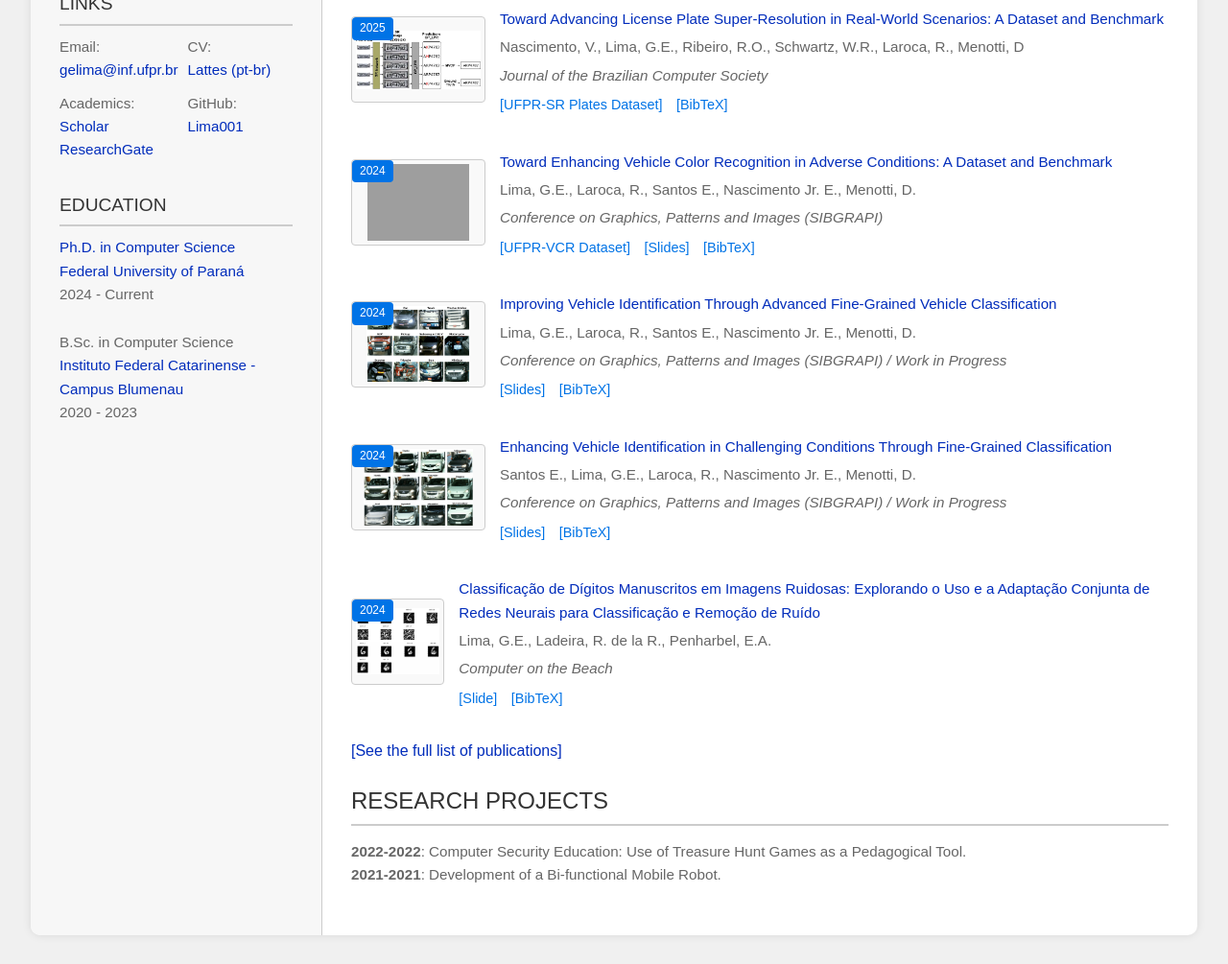
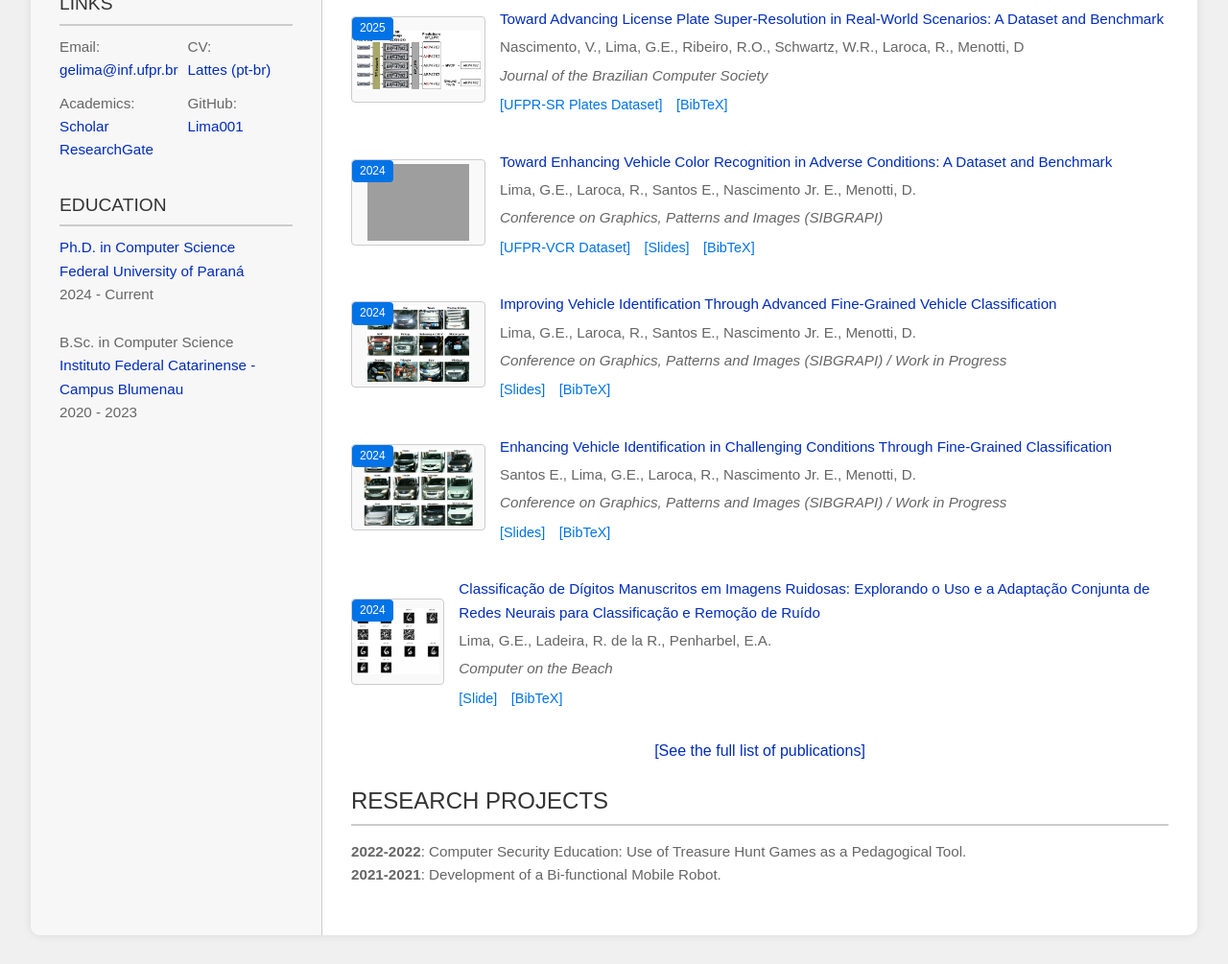
Before and after one commit to Lima001/Lima001.github.io, a plain HTML site: page index.html in a window 1280 px wide. Shown: the part 300-1305 px from the top of the page at 96% size. Drawn offline with Linux system fonts and the light colour scheme; grey boxes are pictures that could not be loaded.

Commit message:
Center full publication list link

```diff
--- a/index.html
+++ b/index.html
@@ -203,6 +203,9 @@
       gap: 10px;
     }
 
+    .full-list-link {
+      text-align: center;
+    }
 
     @media (max-width: 768px) {
       .container {
@@ -393,7 +396,7 @@
         </div>
       </div>
 
-      <div class="buttons">
+      <div class="full-list-link">
         <a href="appendix-publications.html">[See the full list of publications]</span></a>
       </div>
 
```
